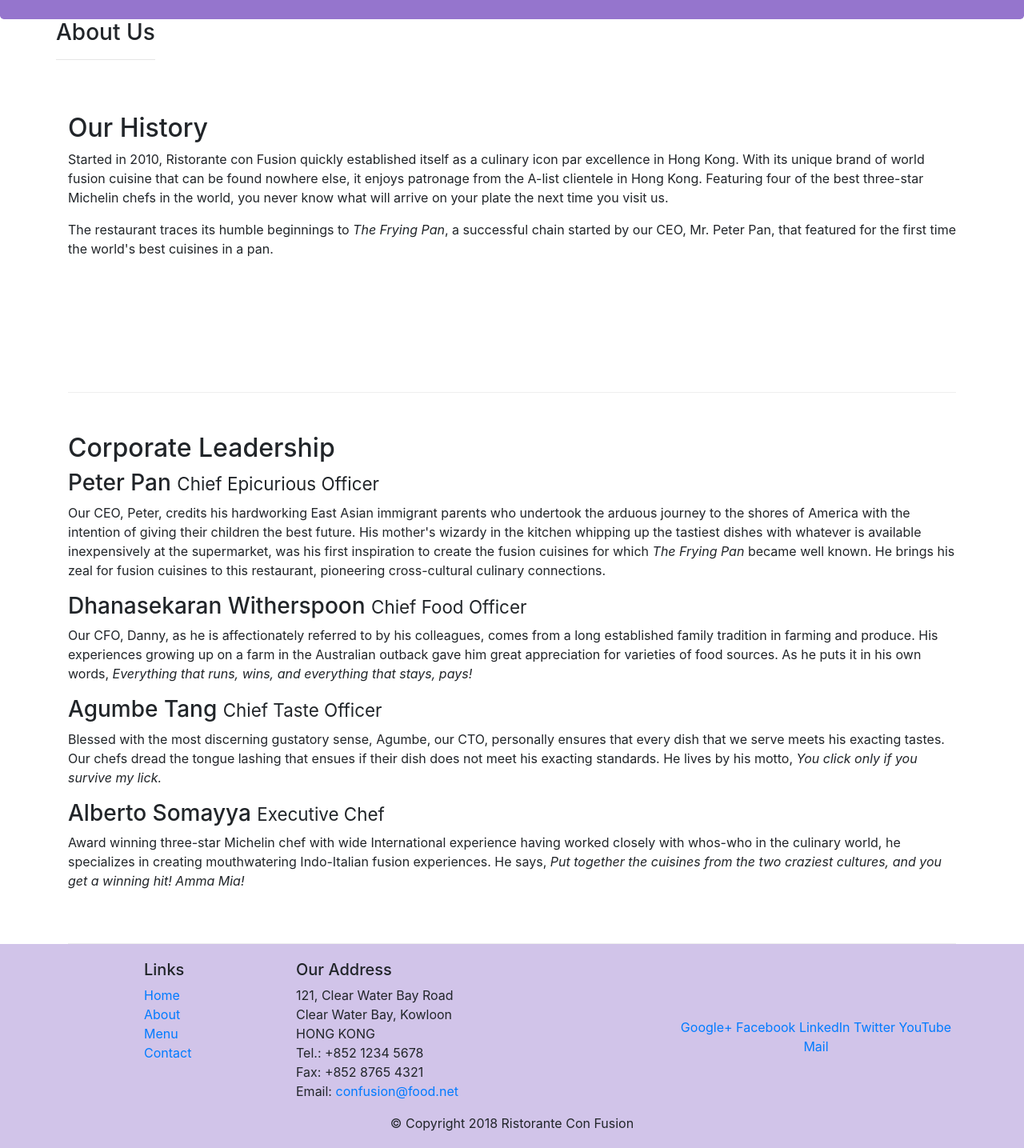
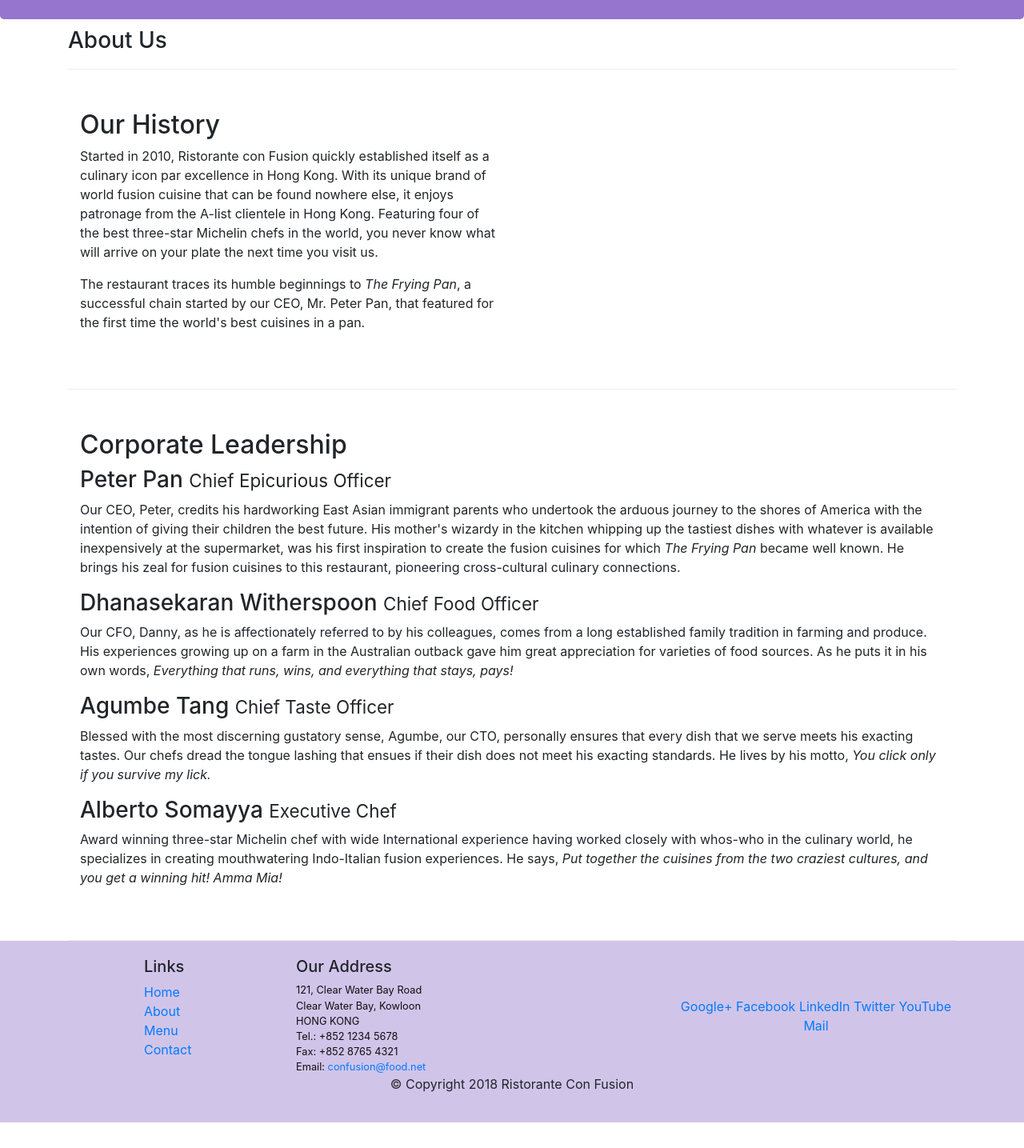
Before and after one commit to ossama-ismaili/restaurant-con-fusion, a website: page aboutus.html in a window 1280 px wide. Shown: the part 260-1695 px from the top of the page at 80% size. After the commit the page ends 1663 px from the top, so only its background shows below. Drawn offline with nearby package versions, Linux system fonts and the light colour scheme.

Commit message:
commit 4

```diff
--- a/aboutus.html
+++ b/aboutus.html
@@ -26,15 +26,14 @@
     </header>
 
     <div class="container">
-        <div class="row">
+        <div class="row row-content-header">
             <div>
                <h3>About Us</h3>
-               <hr>
             </div>
         </div>
 
         <div class="row row-content">
-            <div>
+            <div class="col-6">
                 <h2>Our History</h2>
                 <p>Started in 2010, Ristorante con Fusion quickly established itself as a culinary icon par excellence in Hong Kong. With its unique brand of world fusion cuisine that can be found nowhere else, it enjoys patronage from the A-list clientele in Hong Kong.  Featuring four of the best three-star Michelin chefs in the world, you never know what will arrive on your plate the next time you visit us.</p>
                 <p>The restaurant traces its humble beginnings to <em>The Frying Pan</em>, a successful chain started by our CEO, Mr. Peter Pan, that featured for the first time the world's best cuisines in a pan.</p>
@@ -45,16 +44,16 @@
 
 
         <div class="row row-content">
-            <div>
+            <div class="col-12">
                 <h2>Corporate Leadership</h2>
                 <h3>Peter Pan <small>Chief Epicurious Officer</small></h3>
-                <p>Our CEO, Peter, credits his hardworking East Asian immigrant parents who undertook the arduous journey to the shores of America with the intention of giving their children the best future. His mother's wizardy in the kitchen whipping up the tastiest dishes with whatever is available inexpensively at the supermarket, was his first inspiration to create the fusion cuisines for which <em>The Frying Pan</em> became well known. He brings his zeal for fusion cuisines to this restaurant, pioneering cross-cultural culinary connections.</p>
+                <p class="d-none d-sm-block">Our CEO, Peter, credits his hardworking East Asian immigrant parents who undertook the arduous journey to the shores of America with the intention of giving their children the best future. His mother's wizardy in the kitchen whipping up the tastiest dishes with whatever is available inexpensively at the supermarket, was his first inspiration to create the fusion cuisines for which <em>The Frying Pan</em> became well known. He brings his zeal for fusion cuisines to this restaurant, pioneering cross-cultural culinary connections.</p>
                 <h3>Dhanasekaran Witherspoon <small>Chief Food Officer</small></h3>
-                <p>Our CFO, Danny, as he is affectionately referred to by his colleagues, comes from a long established family tradition in farming and produce. His experiences growing up on a farm in the Australian outback gave him great appreciation for varieties of food sources. As he puts it in his own words, <em>Everything that runs, wins, and everything that stays, pays!</em></p>
+                <p class="d-none d-sm-block">Our CFO, Danny, as he is affectionately referred to by his colleagues, comes from a long established family tradition in farming and produce. His experiences growing up on a farm in the Australian outback gave him great appreciation for varieties of food sources. As he puts it in his own words, <em>Everything that runs, wins, and everything that stays, pays!</em></p>
                 <h3>Agumbe Tang <small>Chief Taste Officer</small></h3>
-                <p>Blessed with the most discerning gustatory sense, Agumbe, our CTO, personally ensures that every dish that we serve meets his exacting tastes. Our chefs dread the tongue lashing that ensues if their dish does not meet his exacting standards. He lives by his motto, <em>You click only if you survive my lick.</em></p>
+                <p class="d-none d-sm-block">Blessed with the most discerning gustatory sense, Agumbe, our CTO, personally ensures that every dish that we serve meets his exacting tastes. Our chefs dread the tongue lashing that ensues if their dish does not meet his exacting standards. He lives by his motto, <em>You click only if you survive my lick.</em></p>
                 <h3>Alberto Somayya <small>Executive Chef</small></h3>
-                <p>Award winning three-star Michelin chef with wide International experience having worked closely with whos-who in the culinary world, he specializes in creating mouthwatering Indo-Italian fusion experiences. He says, <em>Put together the cuisines from the two craziest cultures, and you get a winning hit! Amma Mia!</em></p>
+                <p class="d-none d-sm-block">Award winning three-star Michelin chef with wide International experience having worked closely with whos-who in the culinary world, he specializes in creating mouthwatering Indo-Italian fusion experiences. He says, <em>Put together the cuisines from the two craziest cultures, and you get a winning hit! Amma Mia!</em></p>
             </div>
        </div>
 
@@ -74,7 +73,7 @@
                 </div>
                 <div class="col-7 col-sm-5">
                     <h5>Our Address</h5>
-                    <address>
+                    <address class="address">
 		              121, Clear Water Bay Road<br>
 		              Clear Water Bay, Kowloon<br>
 		              HONG KONG<br>
--- a/css/style.css
+++ b/css/style.css
@@ -8,6 +8,13 @@
   padding:50px 0px 50px 0px;
   border-bottom: 1px ridge;
   min-height: 400px;
+}
+
+.row-content-header{
+  margin:0px auto;
+  padding-top:10px;
+  padding-bottom: 10px;
+  border-bottom: 1px ridge;
 }
 
 .footer{
```
